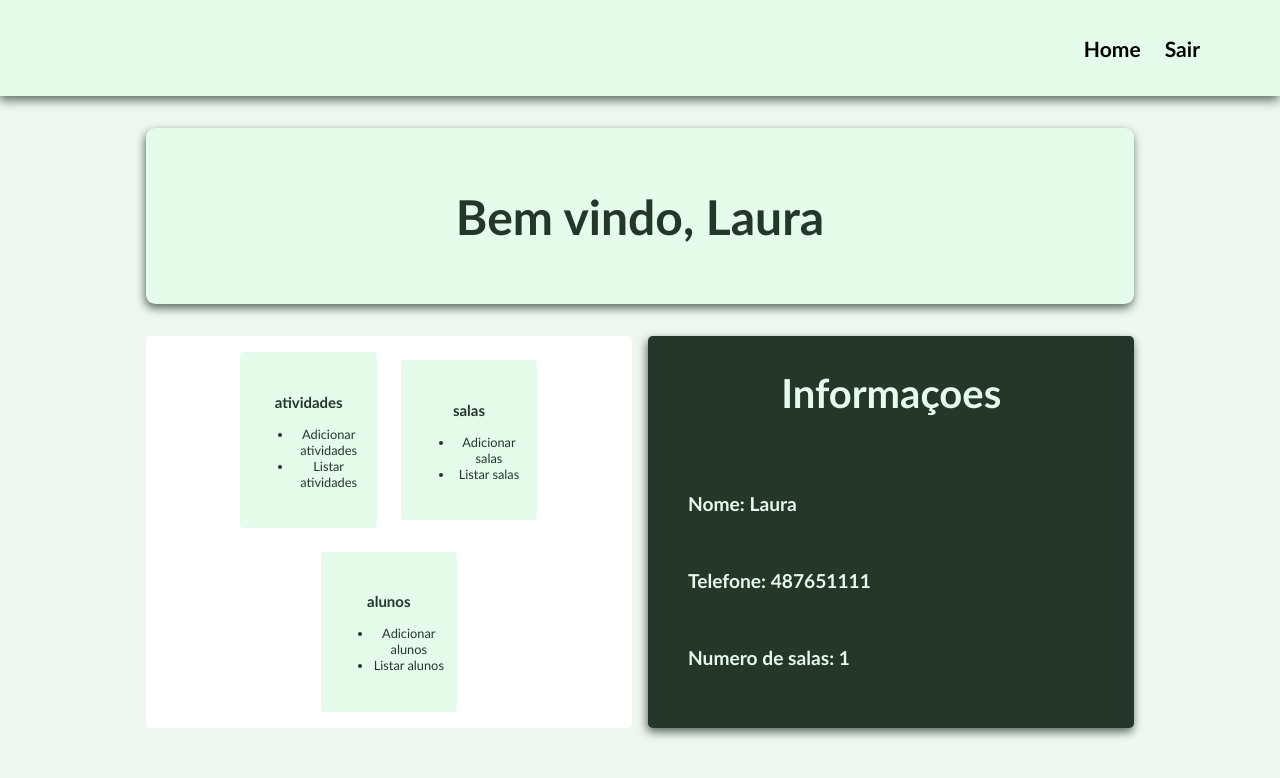
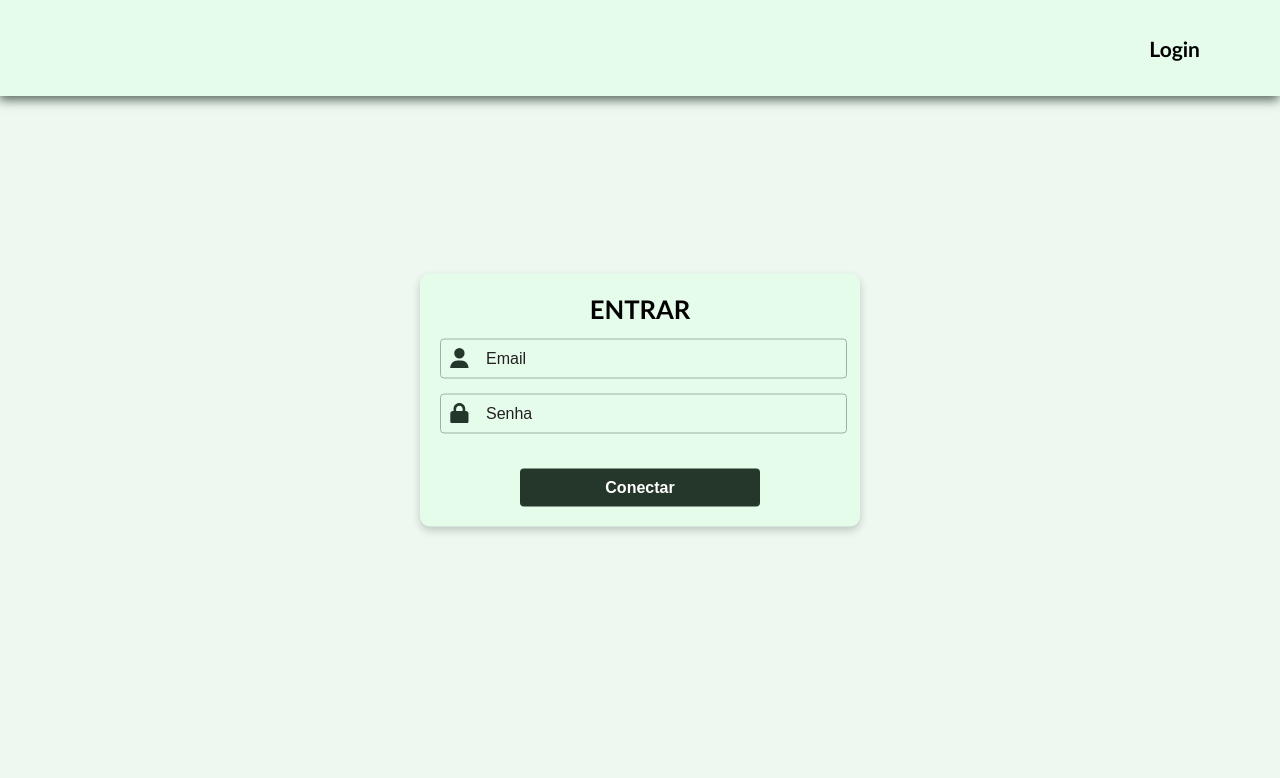
Before and after one commit to jhonicauan/ABP, a React (Vite) app in the folder projetoABP/: page / in a window 1280 px wide. Shown: the top 778 px of the page. Built offline with nearby package versions, Linux system fonts and the light colour scheme.

Commit message:
tela de login adicionada e telas adaptadas para usuario variante

```diff
--- a/projetoABP/db.js
+++ b/projetoABP/db.js
@@ -1,10 +1,8 @@
 class BancoDeDados {
   constructor() {
-    this.administrador = [{id: 1,name: 'Adm01', login: 1234, senha: 4321}]
-    this.professores = [{id: 1, name: 'Augusto', password: '1234', telephone: 487657666 }, {id: 2, name: 'Laura', password: '321', telephone: 487651111 }];
-    this.alunos = [{id: 2212,name: 'Paulo', idade: 18, email: 'paulo@gmail.com', password: '1111', idSala: 1}, {id: 1211,name: 'Henrique', idade: 16, email: 'henrique@gmail.com', password: '2222', idSala: 2}];
-
-
+    this.administrador = [{id: 1,name: 'Adm01', email: 'adm@gmail.com', senha: '4321'}]
+    this.professores = [{id: 1, name: 'Augusto', senha: '1234',email: 'augusto@gmail.com', telephone: 487657666 }, {id: 2, name: 'Laura',email: 'laura@gmail.com', senha: '321', telephone: 487651111 }];
+    this.alunos = [{id: 2212,name: 'Paulo', idade: 18, email: 'paulo@gmail.com', senha: '1111', idSala: 1}, {id: 1211,name: 'Henrique', idade: 16, email: 'henrique@gmail.com', senha: '2222', idSala: 2}];
     this.salas = [{id: 1, qtdAlunos: 32}, {id: 2, qtdAlunos: 18}];
     this.materias = [{id: 1, name: 'Matematica'}, {id: 2, name: 'Front End'}];
     this.leciona = [{id: 1, idProfessor: 2, idMateria: 1, idSala: 1}, {id: 2, idProfessor: 1, idMateria: 2, idSala: 2}];
--- a/projetoABP/package.json
+++ b/projetoABP/package.json
@@ -10,8 +10,11 @@
     "preview": "vite preview"
   },
   "dependencies": {
+    "install": "^0.13.0",
+    "npm": "^11.4.2",
     "react": "^19.1.0",
     "react-dom": "^19.1.0",
+    "react-icons": "^5.5.0",
     "react-router-dom": "^7.6.2"
   },
   "devDependencies": {
--- a/projetoABP/src/App.jsx
+++ b/projetoABP/src/App.jsx
@@ -1,5 +1,6 @@
 import Homepage from './pages/homePage/homePage'
 import Mainheader from './components/main_header/main_header'
+import LoginPage from './pages/loginPage/loginPage'
 import ListAlunosPage from './pages/listAlunosPage/listAlunosPage'
 import EditAlunosPage from './pages/editAlunosPage/editAlunosPage'
 import { BrowserRouter as Router,Route,Routes } from 'react-router-dom'
@@ -12,7 +13,8 @@ function App() {
     <Router>
         <Mainheader></Mainheader>
       <Routes>
-        <Route path='/' element={<Homepage></Homepage>}/>
+        <Route path='/' element={<LoginPage/>}/>
+        <Route path='/home' element={<Homepage></Homepage>}/>
         <Route path='/listalunos' element={<ListAlunosPage></ListAlunosPage>}/>
         <Route path='/editalunos/:idAluno' element={<EditAlunosPage></EditAlunosPage>}/>
       </Routes>
--- a/projetoABP/src/components/main_header/main_header.jsx
+++ b/projetoABP/src/components/main_header/main_header.jsx
@@ -1,12 +1,38 @@
 import './main_header.css'
-import { Link } from 'react-router-dom'
+import { Link, useNavigate } from 'react-router-dom'
+
 export default function Mainheader() {
-    return(
-       <div className="header">
+    const navigate = useNavigate();
+
+    const handleLogout = () => {
+        localStorage.clear();
+        navigate("/");
+    }
+
+    const navbar1 = (
+        <div className="header">
             <ul className="header_options">
-               <Link to="/"> <li><h3>Home</h3></li> </Link>
-                <li><h3>Sair</h3></li>
+                <Link to="/home">
+                    <li><h3>Home</h3></li>
+                </Link>
+                <li onClick={handleLogout}>
+                    <h3>Sair</h3>
+                </li>
             </ul>
-       </div>
-    )
+        </div>
+    );
+
+    const navbar2 = (
+        <div className="header">
+            <ul className="header_options">
+                <Link to="/">
+                    <li><h3>Login</h3></li>
+                </Link>
+            </ul>
+        </div>
+    );
+
+    const id = localStorage.getItem('id');
+
+    return id ? navbar1 : navbar2;
 }
--- a/projetoABP/src/pages/editAlunosPage/editAlunosPage.jsx
+++ b/projetoABP/src/pages/editAlunosPage/editAlunosPage.jsx
@@ -3,17 +3,20 @@ import Input from '../../components/input/input'
 import Button from '../../components/button/button'
 import { adim } from '../../entities/adm'
 import { useState } from 'react'
-import { useParams } from 'react-router-dom'
+import { useNavigate, useParams } from 'react-router-dom'
 
 export default function EditAlunosPage() {
     const {idAluno} = useParams()
     const [aluno, setAluno] = useState(adim.find('alunos', idAluno))
+    const navigate = useNavigate();
     const deleteEntity = () => {
         adim.delete('alunos', idAluno)
+        navigate('/listalunos')
     }
     const updateEntity = (e) => {
         e.preventDefault()
         adim.update('alunos', idAluno, aluno)
+        navigate('/listalunos')
     }
     const handleChange = (e) => {
         const key = e.target.id
@@ -41,7 +44,7 @@ export default function EditAlunosPage() {
                 <Input input_label={'Email'} value={aluno.email} width={40} onChange={handleChange} id={'email'}></Input>
                  <Input input_label={'Sala'} value={aluno.idSala} width={10} onChange={handleChange} id={'idSala'}></Input>
                 <div className="buttons_line">
-                 <Button buttonText={'Salvar'} type='submit' style={SaveButtonStyle}></Button>
+                 <Button buttonText={'Salvar'} type='submit' style={SaveButtonStyle} onclick={updateEntity}></Button>
                  <Button buttonText={'Deletar'} style={DeleteButtonStyle} onclick={deleteEntity}></Button>
                 </div>
             </form>
--- a/projetoABP/src/pages/homePage/homePage.jsx
+++ b/projetoABP/src/pages/homePage/homePage.jsx
@@ -1,16 +1,27 @@
 
-import { useState } from 'react'
+import { useEffect } from 'react'
+import { useNavigate } from 'react-router-dom'
 import { db } from '../../../db'
 import { adim } from '../../entities/adm'
 import { prof } from '../../entities/professor'
 import './homePage.css'
 import { Link } from 'react-router-dom'
-export default function Homepage({entity = 'professores', id = 2}) {
-    const user = adim.find(entity,id)
+export default function Homepage() {
+    const navigate = useNavigate()
+
+    useEffect(() => {
+        const id = localStorage.getItem('id')
+        const tipo = localStorage.getItem('tipo')
+
+        if (!id || !tipo) {
+        navigate('/')
+        }
+    }, [navigate])
+    const user = adim.find(localStorage.getItem('tipo'),localStorage.getItem('id'))
     const Options = {
         alunos: ['atividades', 'materias'],
-        professores: ['atividades', 'salas', 'alunos'],
-        administrador: ['professores', 'materias', 'salas', 'materias']
+        professores: ['atividades', 'salas'],
+        administrador: ['professores','alunos', 'materias', 'salas', 'materias']
     }
 
     return (
@@ -19,11 +30,11 @@ export default function Homepage({entity = 'professores', id = 2}) {
             <Welcomeback name={user.name}></Welcomeback>
             <div className='interface'>
                 <div className='options'>
-                {Options[entity].map(optionItem =>
+                {Options[localStorage.getItem('tipo')].map(optionItem =>
                 <Boxoptions entity={optionItem}></Boxoptions>
                 )}
                 </div>
-                <Geralinfos entity={entity} user={user}></Geralinfos>
+                <Geralinfos entity={localStorage.getItem('tipo')} user={user}></Geralinfos>
             </div>
         </main>
         </>
--- a/projetoABP/src/pages/listAlunosPage/ListAlunosPage.jsx
+++ b/projetoABP/src/pages/listAlunosPage/ListAlunosPage.jsx
@@ -3,7 +3,7 @@ import { prof } from '../../entities/professor'
 import Lista from '../../components/lista/lista'
 import { db } from '../../../db'
 
-export default function ListAlunosPage({ProfessorId = 2}) {
+export default function ListAlunosPage() {
     const listAlunos = db['alunos']
     return (
         <main>
--- /dev/null
+++ b/projetoABP/src/pages/loginPage/loginPage.css
@@ -0,0 +1,92 @@
+.container {
+    position: fixed;
+    top: 50%;
+    left: 50%;
+    transform: translate(-50%, -50%);
+    display: flex;
+    flex-direction: column;
+    align-items: center;
+    justify-content: center;
+    background-color: #E5FCEB;
+    padding: 20px;
+    box-shadow: 0 4px 8px rgba(0, 0, 0, 0.2);
+    width: 90%;
+    max-width: 400px;
+    border-radius: 10px;
+}
+
+.title {
+    text-align: center;
+    text-transform: uppercase;
+
+    .title_text {
+        font-size: 1.6rem;
+        font-weight: 600;
+        margin: 0;
+    }
+}
+
+.content {
+    width: 100%;
+    display: flex;
+    flex-direction: column;
+    align-items: center;
+
+    .input_wrapper {
+        width: 100%;
+        position: relative;
+    }
+
+    .input_icon {
+        height: 1.8rem;
+        width: 1.8rem;
+        color: #25362A;
+        padding: 4px;
+        position: absolute;
+        box-sizing: border-box;
+        top: 63%;
+        left: 5px;
+        transform: translateY(-50%);
+    }
+
+    .input_info {
+        width: 100%;
+        max-width: 350px;
+        border: 1px solid #9ab3a0;
+        border-radius: 4px;
+        background-color: transparent;
+        font-size: 16px;
+        padding: 10px 10px;
+        padding-left: 45px;
+        margin-top: 15px;
+        transition: border-color 0.2s;
+    }
+
+    .input_info:focus {
+        outline: none;
+        border: 2px solid #25362A;
+    }
+
+    ::-webkit-input-placeholder {
+        color: #242021;
+    }
+
+    .action_btn {
+        width: 60%;
+        max-width: 350px;
+        background-color: #25362A;
+        color: #fff;
+        border: none;
+        border-radius: 4px;
+        padding: 10px 0;
+        margin-top: 35px;
+        font-size: 1rem;
+        font-weight: 600;
+        cursor: pointer;
+        transition: background-color 0.4s;
+    }
+
+    .action_btn:hover {
+        opacity: 0.9;
+    }
+}
--- /dev/null
+++ b/projetoABP/src/pages/loginPage/loginPage.jsx
@@ -0,0 +1,67 @@
+import { useState } from 'react';
+import { useNavigate } from 'react-router-dom';
+import './LoginPage.css'
+import { FaUser, FaLock } from "react-icons/fa6";
+import { db } from '../../../db';
+export default function LoginPage() {
+    const [email,setEmail] = useState("");
+    const [senha,setSenha] = useState("");
+    const navigate = useNavigate();
+    const login = (e) => {
+    e.preventDefault();
+
+    const adm = db.administrador.find(adm => adm.email === email && adm.senha === senha);
+    if (adm) {
+        localStorage.setItem('id', adm.id);
+        localStorage.setItem('tipo', 'administrador');
+        navigate("/home");
+        return;
+    }
+
+    const professor = db.professores.find(prof => prof.email === email && prof.senha === senha);
+    if (professor) {
+        localStorage.setItem('id', professor.id);
+        localStorage.setItem('tipo', 'professores');
+        navigate("/home");
+        return;
+    }
+
+    const aluno = db.alunos.find(aluno => aluno.email === email && aluno.senha === senha);
+    if (aluno) {
+        localStorage.setItem('id', aluno.id);
+        localStorage.setItem('tipo', 'alunos');
+        navigate("/home");
+        return;
+    }
+
+    alert("Login inválido");
+};
+
+    return (
+        <>
+        <form>
+            <div className="container">
+                <div className="title">
+                    <h2 className='title_text'>Entrar</h2>
+                </div>
+
+                <div className="content">
+                    <div className="input_wrapper">
+                        <FaUser className='input_icon' />
+                        <input type="email" placeholder='Email' name="email" id="email" className='input_info name'
+                        value={email} onChange={(e)=> {setEmail(e.target.value)}}/>
+                    </div>
+
+                    <div className="input_wrapper">
+                        <FaLock className='input_icon' />
+                        <input type="password" placeholder='Senha' name="senha" id="senha" className='input_info senha'
+                        value={senha} onChange={(e)=> {setSenha(e.target.value)}}/>
+                    </div>
+
+                    <button className='action_btn login_btn' onClick={login}>Conectar</button>
+                </div>
+            </div>
+        </form>
+        </>
+    )
+}
```
Also changed, not shown: 1 other file (tests, documents, lock files or other folders).
